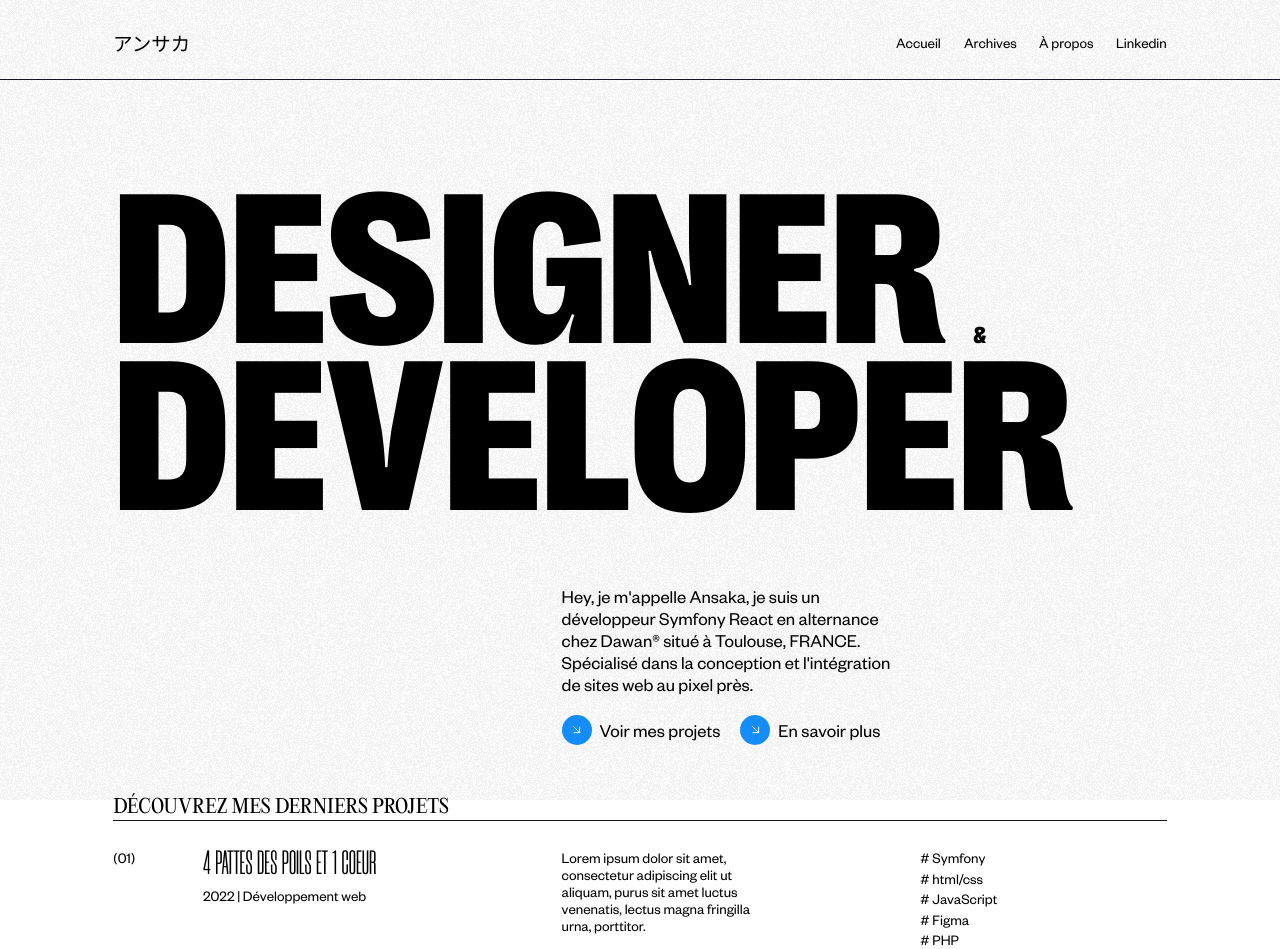
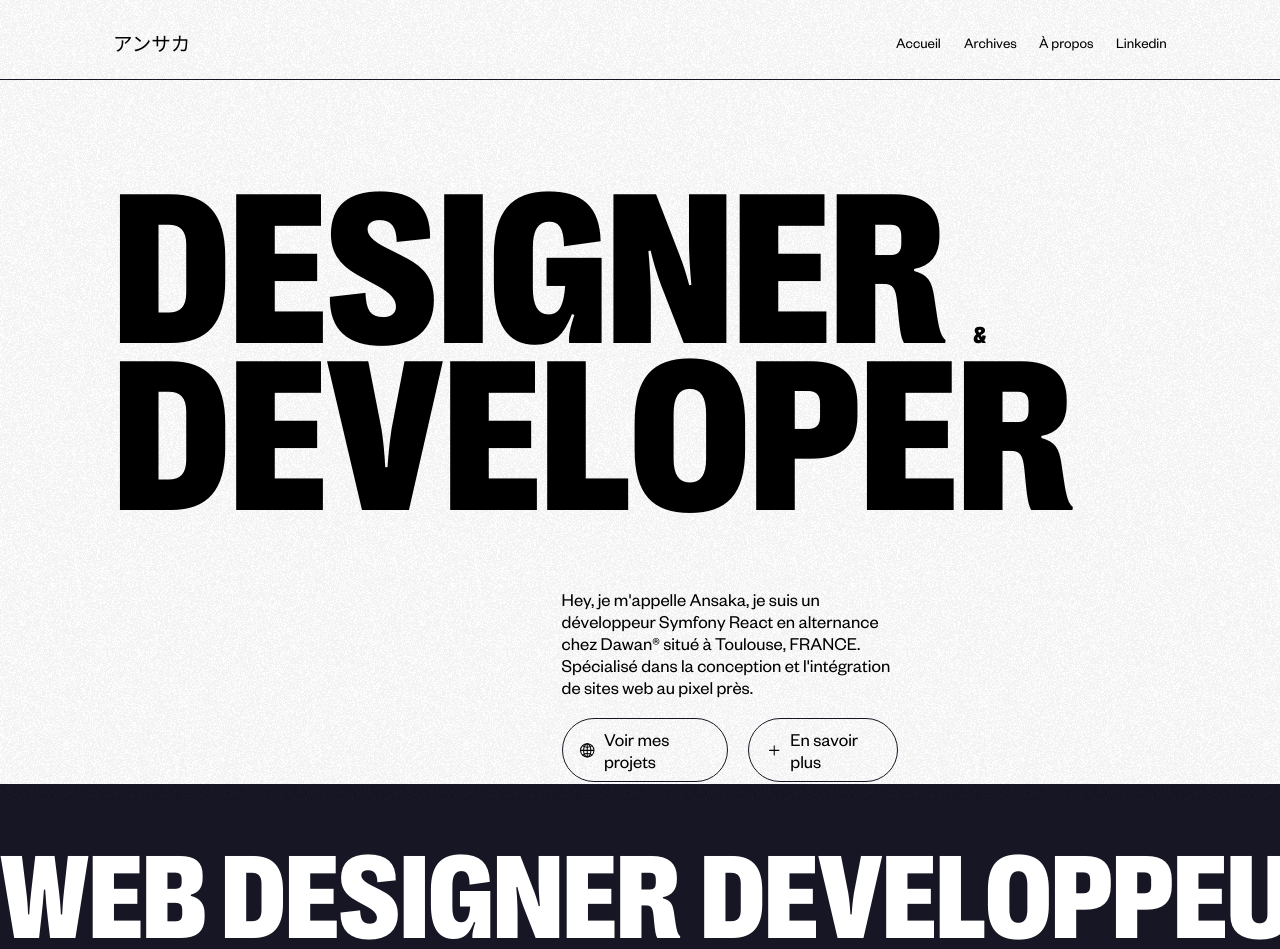
Before and after one commit to iamansaka/website, a Next.js app: page / in a window 1280 px wide. Shown: the top 949 px of the page. Built offline with nearby package versions, Linux system fonts and the light colour scheme.

Commit message:
Ajout composant Tricker

```diff
--- a/components/DisplayedWorks/DisplayedWorks.js
+++ b/components/DisplayedWorks/DisplayedWorks.js
@@ -4,19 +4,22 @@ import React from "react";
 import DisplayedWork from "./DisplayedWork/DisplayedWork";
 
 // Styled
-import { WorksheadStyled } from "../../styles/module/DisplayedWorks.styled";
+import {
+  SectionWorksStyled,
+  WorksheadStyled,
+} from "../../styles/module/DisplayedWorks.styled";
 
 export default function DisplayedWorks() {
   return (
-    <section>
+    <SectionWorksStyled>
       <WorksheadStyled>
-        <h2>Découvrez mes derniers projets</h2>
+        <h2>Les derniers projets</h2>
       </WorksheadStyled>
       <div>
         <DisplayedWork />
         <DisplayedWork />
         <DisplayedWork />
       </div>
-    </section>
+    </SectionWorksStyled>
   );
 }
--- /dev/null
+++ b/components/Tricker/Tricker.js
@@ -0,0 +1,26 @@
+// Librairie
+import React from "react";
+
+// Styled
+import {
+  TrickerStyled,
+  TrickerListStyled,
+  TrickerItemStyled,
+} from "../../styles/module/Tricker";
+
+function Tricker() {
+  return (
+    <TrickerStyled>
+      <TrickerListStyled>
+        <TrickerItemStyled>Web designer</TrickerItemStyled>
+        <TrickerItemStyled>Developpeur fullstack</TrickerItemStyled>
+        <TrickerItemStyled>Back-End</TrickerItemStyled>
+        <TrickerItemStyled>Front-End</TrickerItemStyled>
+        <TrickerItemStyled>Symfony</TrickerItemStyled>
+        <TrickerItemStyled>React</TrickerItemStyled>
+      </TrickerListStyled>
+    </TrickerStyled>
+  );
+}
+
+export default Tricker;
--- a/pages/_document.js
+++ b/pages/_document.js
@@ -31,6 +31,14 @@ export default class MyDocument extends Document {
     return (
       <Html lang="fr">
         <Head />
+        <script
+          type="module"
+          src="https://unpkg.com/ionicons@5.5.2/dist/ionicons/ionicons.esm.js"
+        ></script>
+        <script
+          nomodule
+          src="https://unpkg.com/ionicons@5.5.2/dist/ionicons/ionicons.js"
+        ></script>
         <body>
           <Main />
           <NextScript />
--- a/pages/index.js
+++ b/pages/index.js
@@ -1,7 +1,9 @@
+// Librairies
 import React from "react";
+import Link from "next/link";
 
 // Composant
-import Button from "../components/Button/Button";
+// import Button from "../components/Button/Button";
 import DisplayedWorks from "../components/DisplayedWorks/DisplayedWorks";
 
 // Styled
@@ -12,9 +14,11 @@ import {
   IntroBlockStyled,
   RowStyled,
 } from "../styles/pages/Home.styled";
+import Tricker from "../components/Tricker/Tricker";
 
 export default function index() {
   return (
+    <>
       <StyledContainer>
         <HeroStyled col={12}>
           <HeadingTitleStyled>
@@ -30,12 +34,24 @@ export default function index() {
               l'intégration de sites web au pixel près.
             </p>
             <RowStyled>
-            <Button url="/archives">Voir mes projets</Button>
-            <Button url="/archives">En savoir plus</Button>
+              <Link href="/archives">
+                <a className="home_button">
+                  <ion-icon name="globe-outline"></ion-icon> Voir mes projets
+                </a>
+              </Link>
+              <Link href="/archives">
+                <a className="home_button">
+                  <ion-icon name="add-outline"></ion-icon> En savoir plus
+                </a>
+              </Link>
             </RowStyled>
           </IntroBlockStyled>
         </HeroStyled>
+      </StyledContainer>
+      <Tricker />
+      <StyledContainer>
         <DisplayedWorks />
       </StyledContainer>
+    </>
   );
 }
--- a/styles/Variables.js
+++ b/styles/Variables.js
@@ -1,15 +1,15 @@
 import { css } from "styled-components";
 
 const Variables = css`
-    :root {
-        --blue: #148efb;
-        --dark: #161624;
-        --grey: #E8E8E2;
-        --white: #FFFFFF
+  :root {
+    --blue: #148efb;
+    --dark: #161624;
+    --grey: #e8e8e2;
+    --white: #ffffff;
 
-        --b-primary: #F5F5F5;
-        --b-secondary: #2B2B33;
-    }
+    --b-primary: #f5f5f5;
+    --b-secondary: #2b2b33;
+  }
 `;
 
 export default Variables;
--- a/styles/module/DisplayedWorks.styled.js
+++ b/styles/module/DisplayedWorks.styled.js
@@ -1,12 +1,18 @@
 import styled from "styled-components";
+
+export const SectionWorksStyled = styled.section`
+  background-color: var(--dark);
+  color: var(--white);
+  margin-bottom: 20rem;
+`;
 
 export const WorksheadStyled = styled.div`
   padding-top: 2vh;
   border-bottom: 1px solid var(--dark);
   h2 {
-    font-family: "Editorial New", serif;
+    font-family: "RightGrotesk", sans-serif;
     font-weight: 400;
-    font-size: 1.25rem;
+    font-size: 2rem;
     text-transform: uppercase;
   }
 `;
--- /dev/null
+++ b/styles/module/Tricker.js
@@ -0,0 +1,27 @@
+import styled from "styled-components";
+
+export const TrickerStyled = styled.div`
+  width: 100%;
+  overflow: hidden;
+  background-color: var(--dark);
+  padding: 2rem 0;
+`;
+
+export const TrickerListStyled = styled.ul`
+  display: flex;
+  flex-wrap: nowrap;
+  align-items: center;
+  /* gap: 20px; */
+  white-space: nowrap;
+  width: fit-content;
+  will-change: transform;
+`;
+
+export const TrickerItemStyled = styled.li`
+  color: var(--white);
+  text-transform: uppercase;
+  font-family: "RightGrotesk", sans-serif;
+  font-weight: 400;
+  font-size: 8rem;
+  margin-right: 20px;
+`;
--- a/styles/pages/Home.styled.js
+++ b/styles/pages/Home.styled.js
@@ -2,7 +2,7 @@ import styled from "styled-components";
 
 export const HeroStyled = styled.section`
   width: 100%;
-  height: calc(100vh - 195px);
+  height: calc(100vh - 190px);
   margin-top: 6.25rem;
   display: grid;
   grid-template-columns: ${({ col }) => `repeat(${col || 1}, 1fr)`};
@@ -20,8 +20,6 @@ export const HeadingTitleStyled = styled.h1`
   grid-template-rows: repeat(2, 1fr);
   grid-column-start: span 12;
   grid-column-end: span 12;
-  /* grid-row-start: span 1;
-  grid-row-end: span 1; */
 
   font-family: "RightGrotesk", sans-serif;
   font-size: 17vw;
@@ -55,4 +53,22 @@ export const RowStyled = styled.div`
   display: flex;
   align-items: center;
   gap: 20px;
+
+  .home_button {
+    display: flex;
+    align-items: center;
+    justify-content: center;
+    flex-wrap: nowrap;
+    border: 1px solid var(--dark);
+    border-radius: 6.25rem;
+    vertical-align: middle;
+    gap: 8px;
+    padding: 0.6rem 1.125rem;
+    transition: all 0.4s ease;
+    cursor: pointer;
+    &:hover {
+      color: var(--white);
+      background-color: var(--dark);
+    }
+  }
 `;
```
Lines whose indentation alone changed are shown as unchanged.
